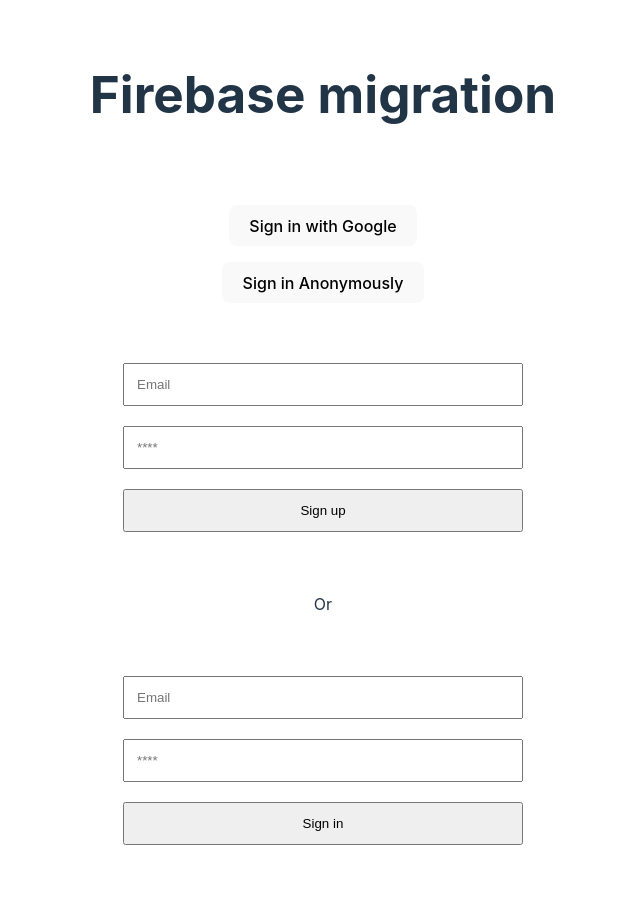
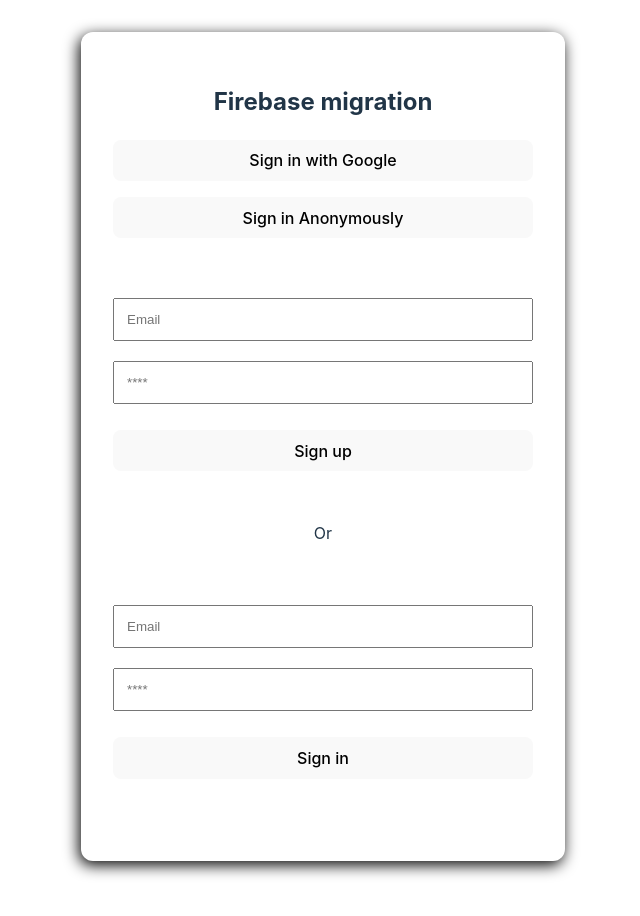
Before and after one commit to rownd/migration-firebase, a React (Vite) app: page / in a window 1280 px wide. Shown: the top 916 px of the page, without its empty margins (317-957 px from the left). After the commit the page ends 893 px from the top, so only its background shows below. Built offline with nearby package versions, Linux system fonts and the light colour scheme; no server answers.

Commit message:
fix: improved sign in card

```diff
--- a/src/App.css
+++ b/src/App.css
@@ -10,6 +10,9 @@
   padding: 2em;
   max-width: 420px;
   margin: 0 auto;
+  border-radius: 12px;
+  -webkit-box-shadow: -2px 4px 15px 0px #000000;
+  box-shadow: -2px 4px 15px 0px #000000;
 }
 
 form {
@@ -20,7 +23,7 @@ form {
 }
 
 input {
-  margin: 10px;
+  margin: 10px 0px;
   padding: 12px;
 }
 
--- a/src/App.tsx
+++ b/src/App.tsx
@@ -121,24 +121,24 @@ function App() {
         </>
       ) : (
         <>
-          <h1>Firebase migration</h1>
           <div className="card">
-            <button onClick={() => signInWithRedirect(auth, googleProvider)}>
+            <h2>Firebase migration</h2>
+            <button style={{width: '100%'}} onClick={() => signInWithRedirect(auth, googleProvider)}>
               Sign in with Google
             </button>
-            <button onClick={() => signInAnonymously(auth)}>
+            <button style={{width: '100%'}} onClick={() => signInAnonymously(auth)}>
               Sign in Anonymously
             </button>
             <form onSubmit={(e) => handleSignUp(e)}>
               <input type="email" name="email" placeholder="Email" />
               <input type="text" name="password" placeholder="****" />
-              <input type="submit" value="Sign up" />
+              <button style={{width: '100%'}} type='submit'>Sign up</button>
             </form>
             <div>Or</div>
             <form onSubmit={(e) => handleSignIn(e)}>
               <input type="email" name="email" placeholder="Email" />
               <input type="text" name="password" placeholder="****" />
-              <input type="submit" value="Sign in" />
+              <button style={{width: '100%'}} type='submit'>Sign in</button>
             </form>
           </div>
         </>
--- a/src/index.css
+++ b/src/index.css
@@ -37,6 +37,7 @@ h1 {
 }
 
 button {
+  justify-content: center;
   border-radius: 8px;
   border: 1px solid transparent;
   padding: 0.6em 1.2em;
```
